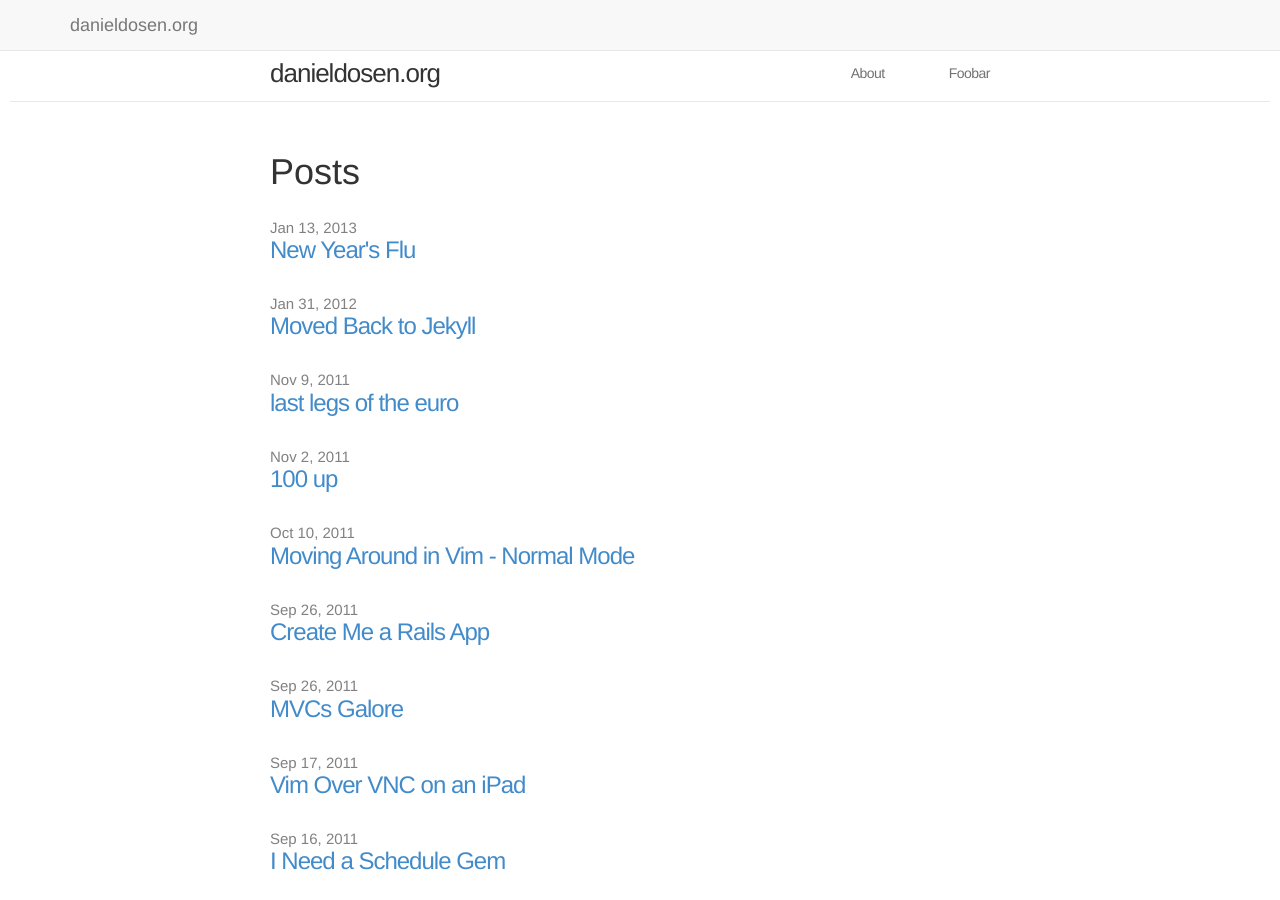
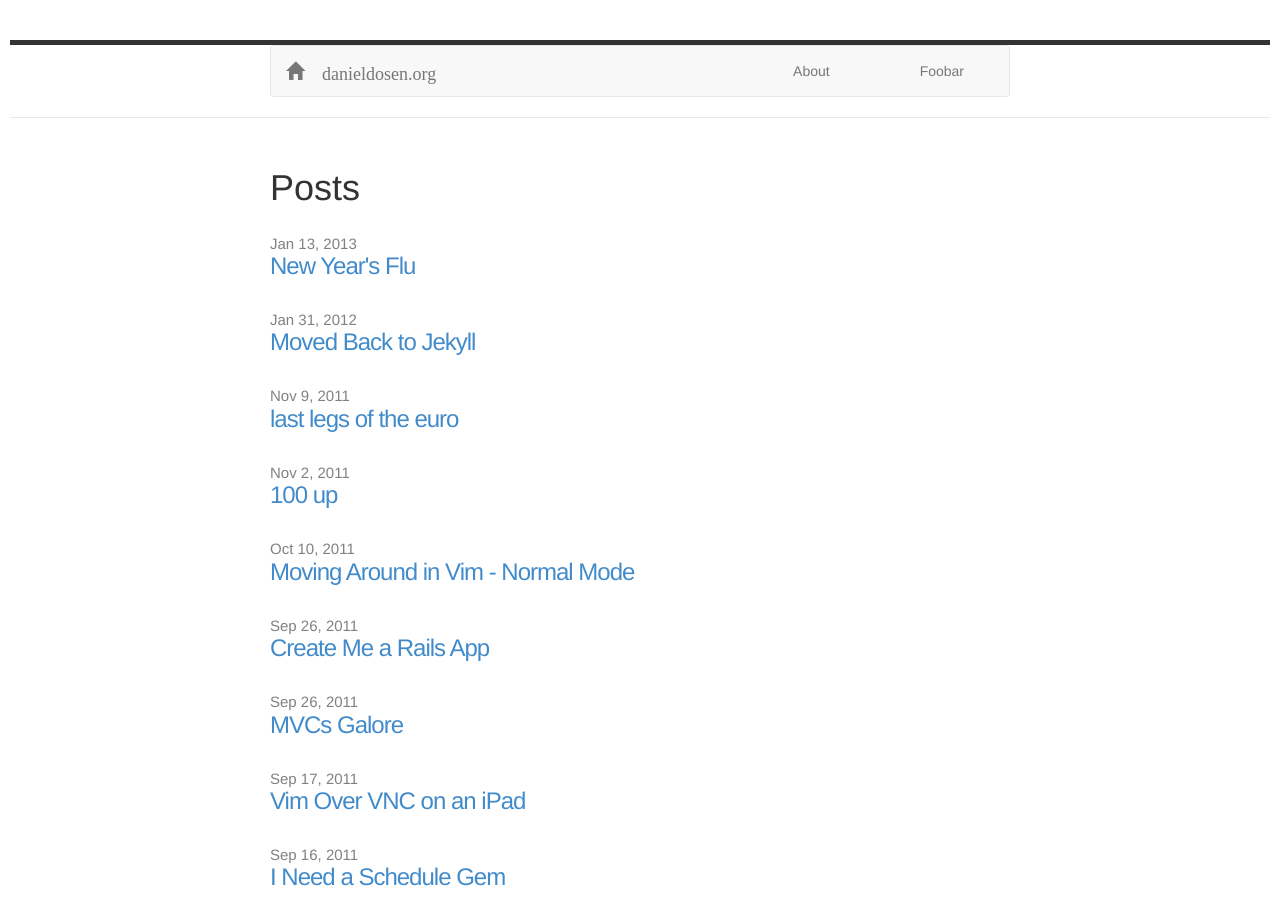
Before and after one commit to dgdosen/danieldosen_org, a Jekyll site: the page built from index.html, in a window 1280 px wide and 900 px high. Built offline with Jekyll 4.4.1, drawn with Linux system fonts in a browser that asks for light colours; nearby versions of some CDN libraries; library files that are not in the unit come from our copies.

Commit message:
changing the header to a more bootrap look

```diff
--- a/_includes/header.html
+++ b/_includes/header.html
@@ -1,30 +1,28 @@
-<nav class="navbar navbar-default navbar-fixed-top" role="navigation">
-  <div class="container">
-    <a class="navbar-brand" href="{{ site.baseurl }}" >{{ site.title }} </a>
-  </div>
-</nav>
-
 <header class="site-header">
   <div class="wrap">
+    <nav class="navbar navbar-default" role="navigation">
+      <div class="container-fluid">
+        <div class="navbar-header">
+          <button type="button" class="navbar-toggle" data-toggle="collapse" data-target="#bs-example-navbar-collapse-1">
+            <span class="sr-only">Toggle navigation</span>
+            <span class="icon-bar"></span>
+            <span class="icon-bar"></span>
+            <span class="icon-bar"></span>
+          </button>
+            <a class="navbar-brand" href="{{ site.baseurl }}/">
+              <span class="glyphicon glyphicon-home">
+                {{site.title}}
+              </span>
+            </a>
+        </div>
 
-    <a class="site-title" href="{{ site.baseurl }}/">{{ site.title }}</a>
-
-    <nav class="site-nav">
-      <a href="#" class="menu-icon">
-        <svg version="1.1" xmlns="http://www.w3.org/2000/svg" xmlns:xlink="http://www.w3.org/1999/xlink" x="0px" y="0px"
-           viewBox="0 0 18 15" enable-background="new 0 0 18 15" xml:space="preserve">
-          <path fill="#505050" d="M18,1.484c0,0.82-0.665,1.484-1.484,1.484H1.484C0.665,2.969,0,2.304,0,1.484l0,0C0,0.665,0.665,0,1.484,0
-            h15.031C17.335,0,18,0.665,18,1.484L18,1.484z"/>
-          <path fill="#505050" d="M18,7.516C18,8.335,17.335,9,16.516,9H1.484C0.665,9,0,8.335,0,7.516l0,0c0-0.82,0.665-1.484,1.484-1.484
-            h15.031C17.335,6.031,18,6.696,18,7.516L18,7.516z"/>
-          <path fill="#505050" d="M18,13.516C18,14.335,17.335,15,16.516,15H1.484C0.665,15,0,14.335,0,13.516l0,0
-            c0-0.82,0.665-1.484,1.484-1.484h15.031C17.335,12.031,18,12.696,18,13.516L18,13.516z"/>
-        </svg>
-      </a>
-      <div class="trigger">
-        {% for page in site.pages %}
-          <a class="page-link" href="{{ page.url | prepend: site.baseurl }}">{{ page.title }}</a>
-        {% endfor %}
+        <div class="nav navbar-nav navbar-right">
+          <ul class="nav navbar-nav">
+            {% for page in site.pages %}
+              <li><a href="{{ page.url | prepend: site.baseurl }}">{{ page.title }}</a></li>
+            {% endfor %}
+          </ul>
+        </div>
       </div>
     </nav>
 
```
